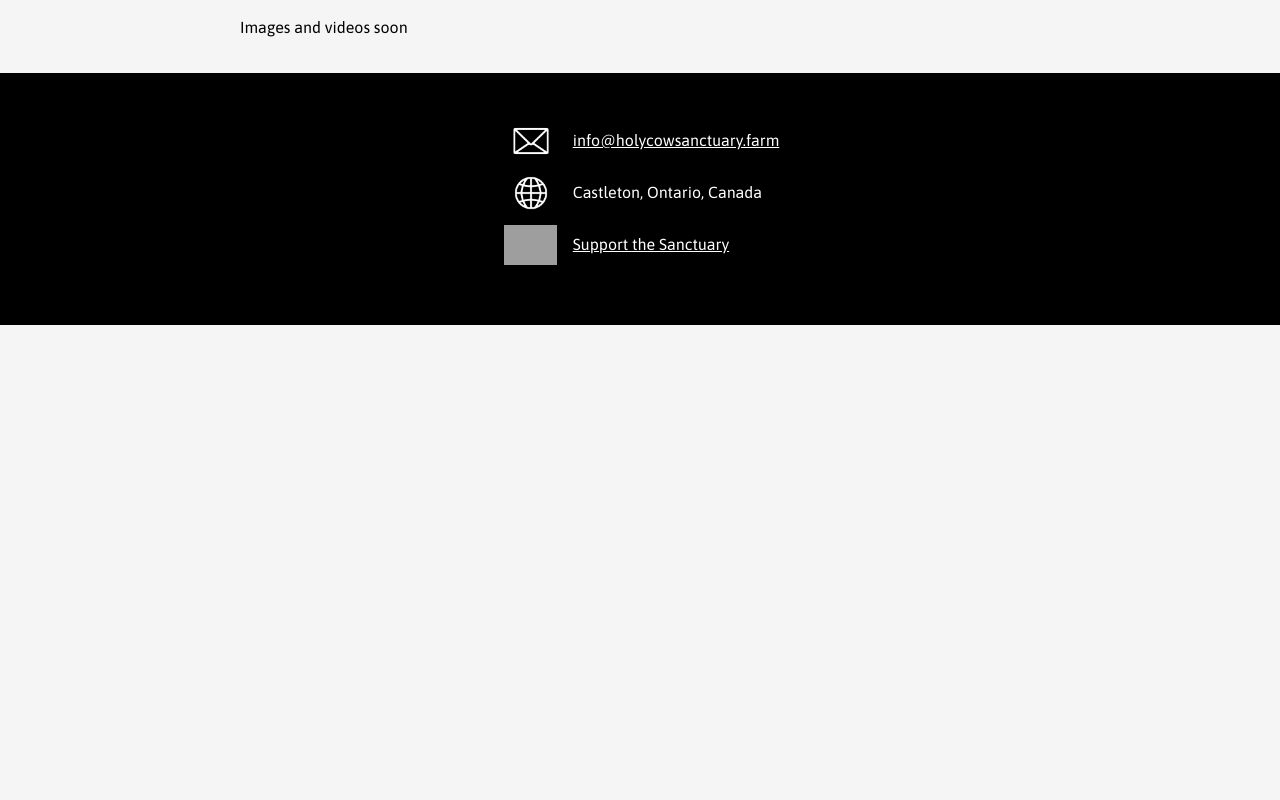
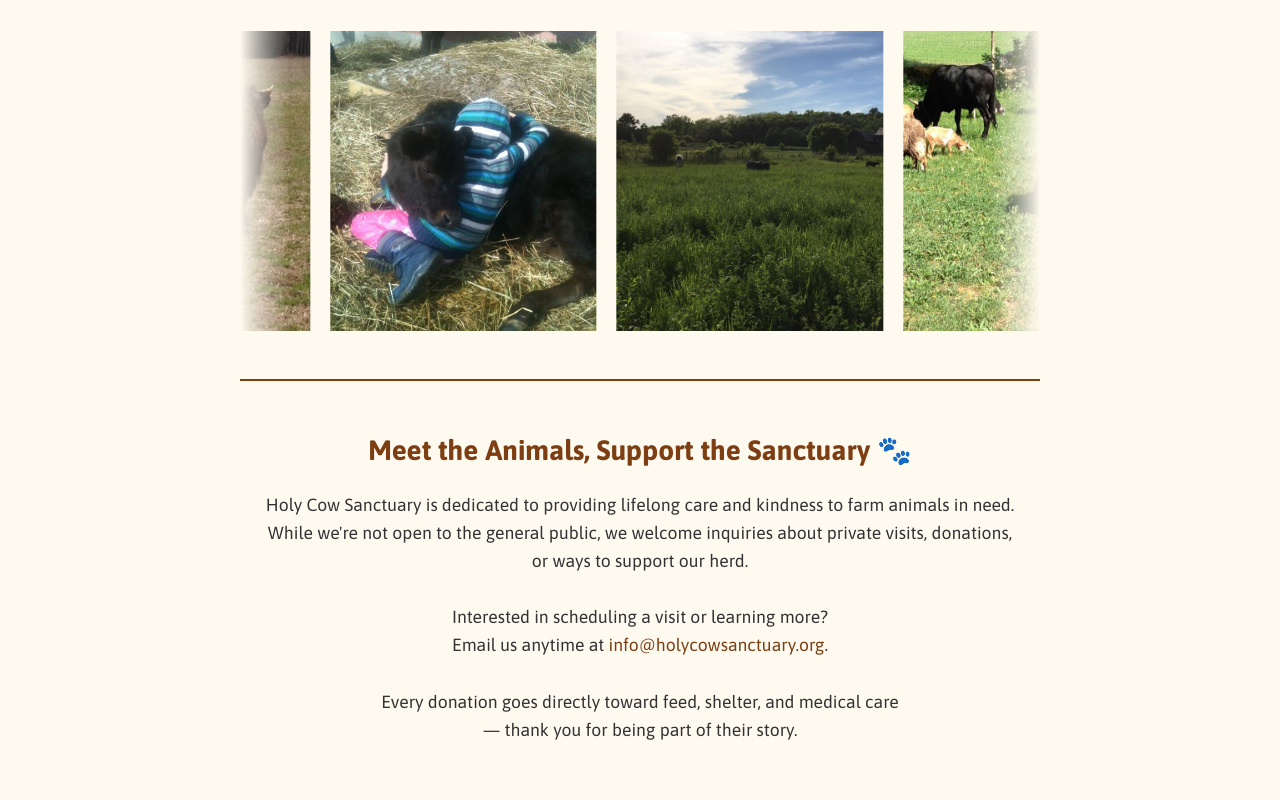
Before and after one commit to JCCappelletti1008/holycowsanctuary, a plain HTML site: page index.html in a window 1280 px wide. Shown: the part 420-1220 px from the top of the page. Before the commit the page ends 800 px from the top, so only its background shows below. Drawn offline with Linux system fonts and the light colour scheme; grey boxes are pictures that could not be loaded; a web font is replaced by a local one.

Commit message:
Slider update, and new announcement text

```diff
--- a/css/style.css
+++ b/css/style.css
@@ -1,7 +1,99 @@
+:root {
+  --color-bg: #fffaf0;
+  --color-text: #333333;
+  --color-accent: #7c3e12;
+  --color-link: #000000;
+  --color-link-hover: #555555;
+  --color-link-visited: #888888;
+}
+
+
+/* slider styles */
+.carousel {
+  position: relative;
+  max-width: 900px;
+  margin: 3rem auto;
+  overflow: hidden;
+  height: 300px;
+}
+
+.slider {
+  position: relative;
+  height: 100%;
+}
+
+.slides {
+  display: flex;
+  transition: transform 0.5s ease;
+  height: 100%;
+}
+
+.slides img {
+  width: calc(100% / 3);
+  height: 100%;
+  object-fit: cover;
+  flex-shrink: 0;
+  margin: 0 10px;
+  transition: transform 0.4s ease;
+}
+
+.slides img:hover {
+  transform: scale(1.5);
+  z-index: 1;
+  box-shadow: 0 4px 12px rgba(0,0,0,0.6);
+}
+
+.nav {
+  position: absolute;
+  top: 50%;
+  transform: translateY(-50%);
+  font-size: 2rem;
+  color: rgba(0, 0, 0, 0.5);
+  cursor: pointer;
+  padding: 0.5rem;
+  z-index: 2;
+  opacity: 0;
+  transition: opacity 0.3s ease;
+}
+
+.slider:hover .nav {
+  opacity: 1;
+}
+
+.nav-left {
+  left: 10px;
+}
+
+.nav-right {
+  right: 10px;
+}
+
+.edge-fade {
+  position: absolute;
+  top: 0;
+  width: 50px;
+  height: 100%;
+  pointer-events: none;
+  z-index: 1;
+  background: linear-gradient(to right, var(--color-bg), transparent);
+}
+
+.left-fade {
+  left: 0;
+}
+
+.right-fade {
+  right: 0;
+  background: linear-gradient(to left, var(--color-bg), transparent);
+}
+
+/* end slider styles */
+
+
 body {
   margin: 0;
-  background-color: #F5F5F5;
-  color: #000000;
+  background-color: var(--color-bg);
+  color: var(--color-text);
   font-family: 'Asap', sans-serif;
   line-height: 1.6;
 }
@@ -33,34 +125,41 @@ body {
 
 .site-tagline {
   font-size: 1.2rem;
-  color: #333;
+  color: var(--color-text);
 }
 
 
+
+/* corner graphic styles start */
+.corner-container {
+  position: relative;
+  width: 100%;
+  height: 0; /* Prevent from taking up vertical space unless needed */
+}
+
 .corner-border {
-  position: fixed;
-  top: 0;
-  width: 180px;         /* adjust based on desired size */
-  height: 180px;
-  background-repeat: no-repeat;
-  background-position: top left;
+  position: absolute;
+  top: 10px;
+  width: 150px;
+  height: 300px;
+  background: url('../img/borderGraphic.png') no-repeat top right;
   background-size: contain;
+  pointer-events: none;
   z-index: 10;
-  pointer-events: none;
 }
 
 .corner-left {
-  left: 0;
-  background-image: url('../img/borderGraphic.png');
+  left: 10px;
 
 }
 
 .corner-right {
-  right: 0;
-  background-image: url('../img/borderGraphic.png');
-  transform: scaleX(-1); /* horizontal flip for symmetry */
+  right: 10px;
+  transform: scaleX(-1);
 }
 
+
+/* corner graphic styles end */
 
 
 
@@ -73,10 +172,10 @@ body {
 }
 
 
-
+/* footer styles start */
 .footer {
-  background-color: #000000;
-  color: #ffffff;
+  background-color: var(--color-link);
+  color: var(--color-bg);
   text-align: center;
   padding: 2rem 1rem;
 }
@@ -117,11 +216,63 @@ body {
 }
 
 .contact-list li a {
-  color: #ffffff;
+  color: var(--color-bg);
   text-decoration: underline;
   transition: color 0.2s ease;
 }
 
 .contact-list li a:hover {
-  color: #ccc;
+  color: var(--color-link-hover);
 }
+
+/* footer styles code :end */
+
+
+/* announcement styles :start */
+.announcement {
+  max-width: 900px;
+  margin: 3rem auto;
+  padding: 1.5rem;
+  text-align: center;
+  background-color: var(--color-bg);
+  color: var(--color-text);
+  border-top: 2px solid var(--color-accent);
+}
+
+.announcement h2 {
+  font-size: 1.75rem;
+  font-weight: 600;
+  margin-bottom: 0.5rem;
+  color: var(--color-accent);
+}
+
+.announcement p {
+  font-size: 1.1rem;
+  line-height: 1.6;
+}
+
+.announcement a {
+  color: var(--color-accent);
+  text-decoration: none;
+}
+
+.announcement a:hover {
+  text-decoration: underline;
+}
+
+
+
+/* announcement style :end */
+
+/* Initial hidden state */
+.animate-on-scroll {
+  opacity: 0;
+  transform: translateY(30px);
+  transition: opacity 0.8s ease, transform 0.8s ease;
+}
+
+/* When active (in view) */
+.animate-on-scroll.active {
+  opacity: 1;
+  transform: translateY(0);
+}
--- a/index.html
+++ b/index.html
@@ -8,8 +8,12 @@
   <link href="https://fonts.googleapis.com/css2?family=Asap:ital,wght@0,400;0,700&family=Asap+Condensed:wght@700&display=swap" rel="stylesheet">
 </head>
 <body>
+
+  <div class="corner-container">
     <div class="corner-border corner-left"></div>
     <div class="corner-border corner-right"></div>
+  </div>
+
 
   <header class="hero">
     <img src="img/holy-cow-logo.png" alt="Holy Cow Logo" class="logo-centered" />
@@ -19,11 +23,38 @@
 
 
   <main class="content">
-    <section class="intro">
-      <p>Images and videos soon</p>
-      <!-- Video or gallery goes here -->
+    <section class="carousel">
+      <div class="slider">
+        <div class="slides" id="slideContainer"></div>
+        <div class="nav nav-left" onclick="prevSlide()">&#9664;</div>
+        <div class="nav nav-right" onclick="nextSlide()">&#9654;</div>
+        <div class="edge-fade left-fade"></div>
+        <div class="edge-fade right-fade"></div>
+      </div>
     </section>
+
+    <script src="js/slider.js"></script>
+
+    <div class="announcement animate-on-scroll">
+      <h2>Meet the Animals, Support the Sanctuary 🐾</h2>
+      <p>
+        Holy Cow Sanctuary is dedicated to providing lifelong care and kindness
+        to farm animals in need. While we're not open to the general public,
+        we welcome inquiries about private visits, donations, or ways to support our herd.<br><br>
+        Interested in scheduling a visit or learning more?<br>
+        Email us anytime at <a href="mailto:info@holycowsanctuary.org">info@holycowsanctuary.org</a>.<br><br>
+        Every donation goes directly toward feed, shelter, and medical care<br>
+        —  thank you for being part of their story.
+      </p>
+    </div>
+
+
+</div>
+
+
   </main>
+
+
 
 <footer class="footer">
   <ul class="contact-list">
@@ -52,5 +83,8 @@
   <!-- Corner borders -->
   <div class="corner-border corner-left"></div>
   <div class="corner-border corner-right"></div>
+
+  <script src="js/main.js"></script>
+
 </body>
 </html>
--- a/js/main.js
+++ b/js/main.js
@@ -1 +1,22 @@
-console.log("Holy Cow Sanctuary site loaded.");
+// --- HolyCow main.js ---
+// Smooth fade/slide-in animations on scroll
+
+function handleScrollAnimation() {
+  const targets = document.querySelectorAll('.animate-on-scroll');
+  targets.forEach(target => {
+    const rect = target.getBoundingClientRect();
+    if (rect.top < window.innerHeight - 100) {
+      target.classList.add('active');
+    }
+  });
+}
+
+// Trigger on scroll and initial load
+window.addEventListener('scroll', handleScrollAnimation);
+window.addEventListener('load', handleScrollAnimation);
+
+// 💡 Future enhancements can go below!
+// Example:
+// setupNavigation();
+// loadTestimonials();
+// etc.
--- /dev/null
+++ b/js/slider.js
@@ -0,0 +1,86 @@
+const imageFolder = 'img/slider/';
+
+const imageList = ['slider1.jpg', 'slider2.jpg', 'slider3.jpg', 'slider4.jpg', 'slider5.jpg', 'slider6.jpg', 'slider7.jpg'];
+
+const cloneBuffer = 3;
+const slideCount = imageList.length;
+
+const allImages = [
+  ...imageList.slice(-cloneBuffer),
+  ...imageList,
+  ...imageList.slice(0, cloneBuffer)
+];
+
+allImages.forEach(file => {
+  const img = document.createElement('img');
+  img.src = `${imageFolder}${file}`;
+  img.alt = file;
+  slideContainer.appendChild(img);
+});
+
+let currentIndex = cloneBuffer;
+
+
+function updateSlide(noAnimate = false) {
+  const visibleWidth = slideContainer.parentElement.offsetWidth;
+  const offset = currentIndex * (visibleWidth / 3);
+  slideContainer.style.transition = noAnimate ? 'none' : 'transform 0.5s ease';
+  slideContainer.style.transform = `translateX(-${offset}px)`;
+}
+
+function nextSlide() {
+  currentIndex++;
+  updateSlide();
+  if (currentIndex >= slideCount + cloneBuffer) {
+    setTimeout(() => {
+      currentIndex = cloneBuffer;
+      updateSlide(true);
+    }, 400);
+  }
+}
+
+function prevSlide() {
+  currentIndex--;
+  updateSlide();
+  if (currentIndex < cloneBuffer) {
+    setTimeout(() => {
+      currentIndex = slideCount + cloneBuffer - 1;
+      updateSlide(true);
+    }, 500);
+  }
+}
+
+
+let autoRotate;
+function startAutoRotate() {
+  autoRotate = setInterval(nextSlide, 4000);
+}
+
+function stopAutoRotate() {
+  clearInterval(autoRotate);
+}
+
+document.querySelector('.slider').addEventListener('mouseenter', stopAutoRotate);
+document.querySelector('.slider').addEventListener('mouseleave', startAutoRotate);
+
+
+window.addEventListener('resize', updateSlide);
+
+window.onload = () => {
+  updateSlide(true); // no animation on first load
+  startAutoRotate();
+};
+
+
+
+let startX = 0;
+document.querySelector('.slider').addEventListener('touchstart', (e) => {
+  startX = e.touches[0].clientX;
+});
+
+document.querySelector('.slider').addEventListener('touchend', (e) => {
+  const endX = e.changedTouches[0].clientX;
+  const delta = endX - startX;
+  if (delta > 50) prevSlide();
+  else if (delta < -50) nextSlide();
+});
```
Also changed, not shown: img/slider/slider1.jpg (added), img/slider/slider2.jpg (added), img/slider/slider3.jpg (added), img/slider/slider4.jpg (added), img/slider/slider5.jpg (added), img/slider/slider6.jpg (added), img/slider/slider7.jpg (added). Lines whose indentation alone changed are shown as unchanged.
